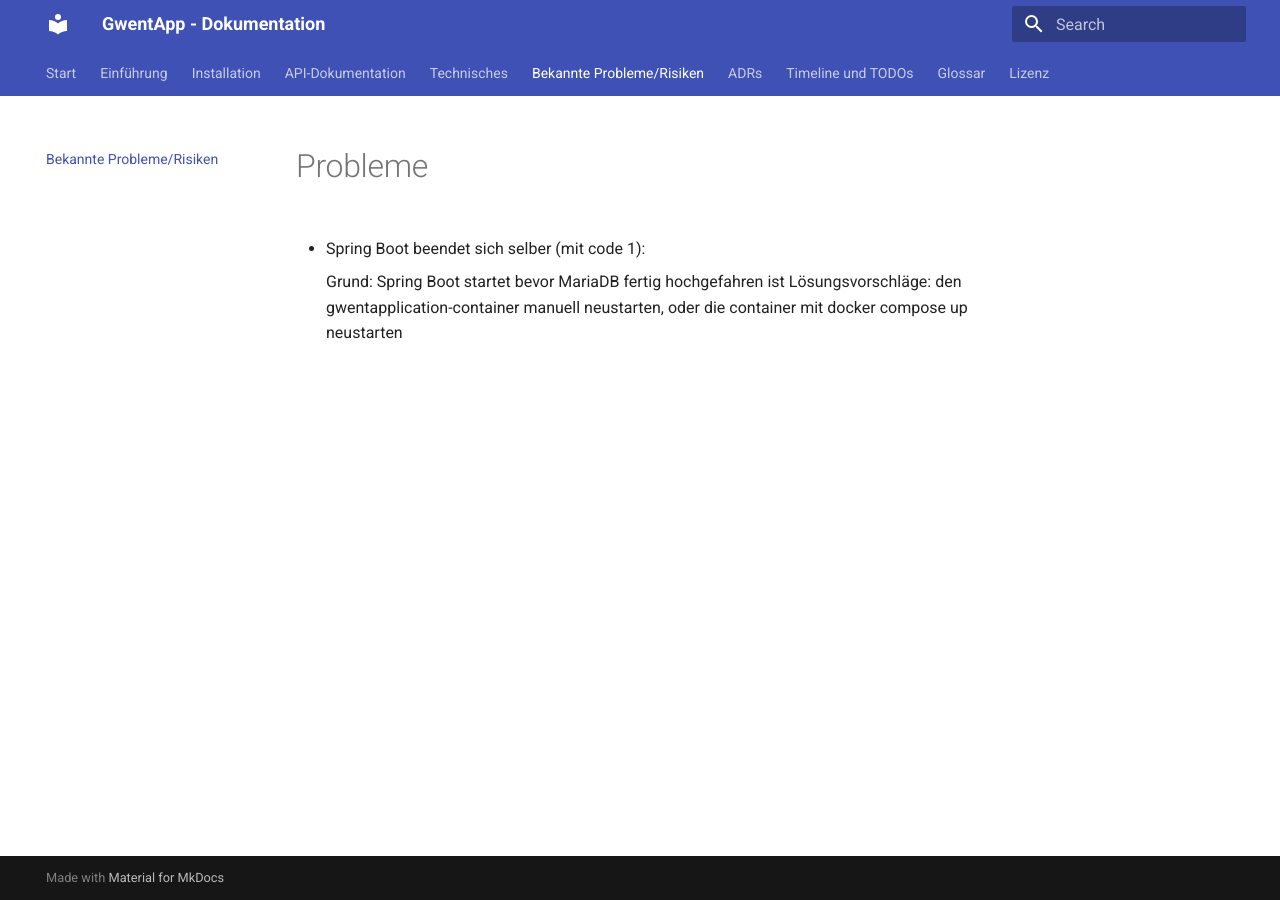
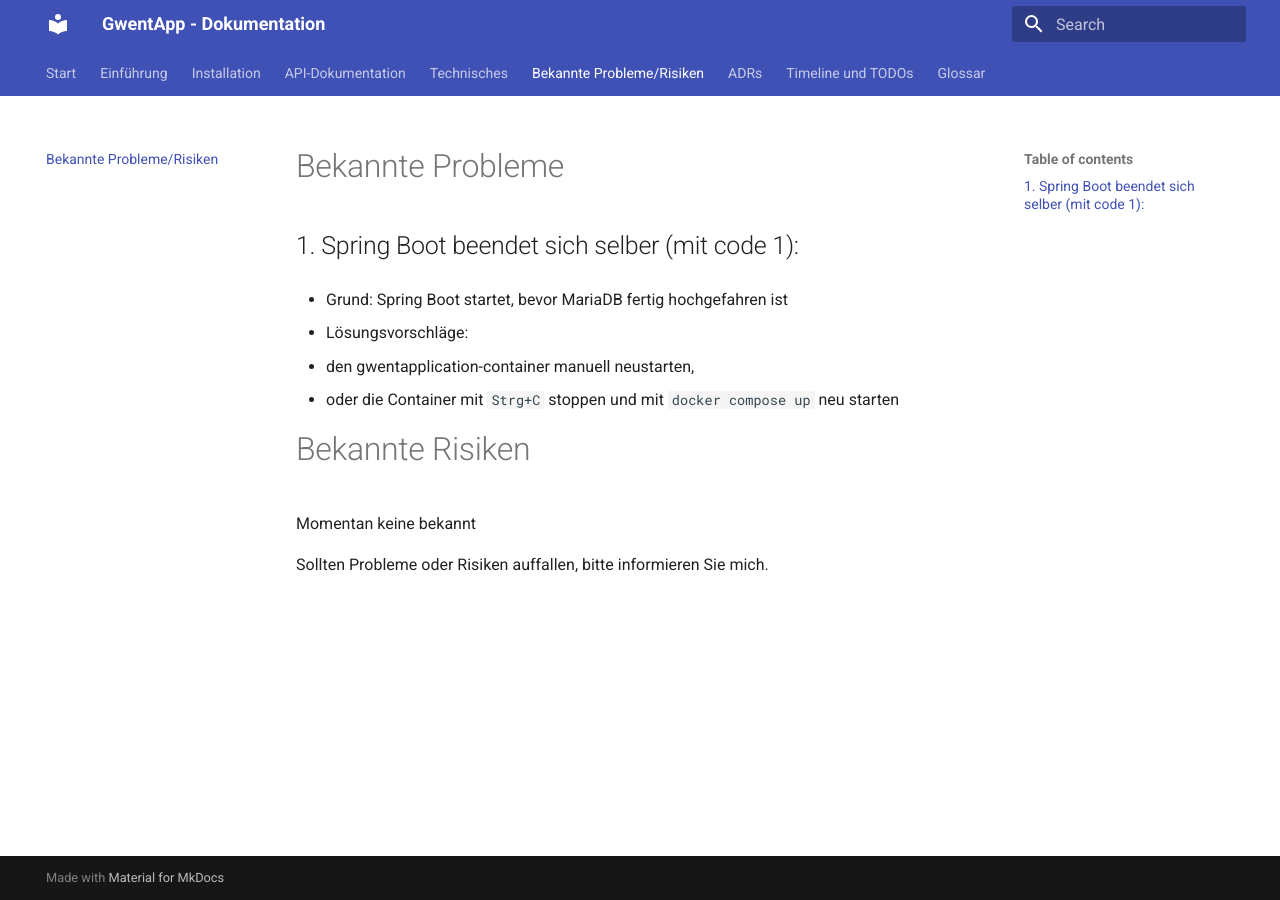
Before and after one commit to Anna24698/SQS_SoSe25, an MkDocs documentation site: the page built from docs/pages/probleme_risiken.md, in a window 1280 px wide. Built offline with MkDocs 1.6.1 and Material for MkDocs 9.7.7, drawn with Linux system fonts in a browser that asks for light colours.

Commit message:
dokumentation weiter bearbeiten

```diff
--- a/docs/mkdocs.yml
+++ b/docs/mkdocs.yml
@@ -19,7 +19,7 @@ nav:
   - ADRs: adr.md
   - Timeline und TODOs: timeline_todos.md
   - Glossar: glossar.md
-  - Lizenz: lizenz.md
+  #- Lizenz: lizenz.md
 theme:
   name: material
   palette:
--- a/docs/pages/probleme_risiken.md
+++ b/docs/pages/probleme_risiken.md
@@ -1,6 +1,16 @@
-# Probleme
+# Bekannte Probleme
 
-- Spring Boot beendet sich selber (mit code 1):
+## 1. Spring Boot beendet sich selber (mit code 1):
 
-    Grund: Spring Boot startet bevor MariaDB fertig hochgefahren ist
-    Lösungsvorschläge: den gwentapplication-container manuell neustarten, oder die container mit docker compose up neustarten
+- Grund: Spring Boot startet, bevor MariaDB fertig hochgefahren ist
+
+- Lösungsvorschläge:
+  - den gwentapplication-container manuell neustarten,
+  - oder die Container mit ``Strg+C`` stoppen und mit ``docker compose up``  neu starten
+
+
+# Bekannte Risiken
+
+Momentan keine bekannt
+
+Sollten Probleme oder Risiken auffallen, bitte informieren Sie mich.
```
Also changed, not shown: docs/pages/qualitätsanforderungen.md (+2 -0 lines), docs/pages/querschnitt.md (+10 -0 lines), docs/pages/start.md (+1 -1 lines), docs/pages/timeline_todos.md (+9 -5 lines), 1 other file.
